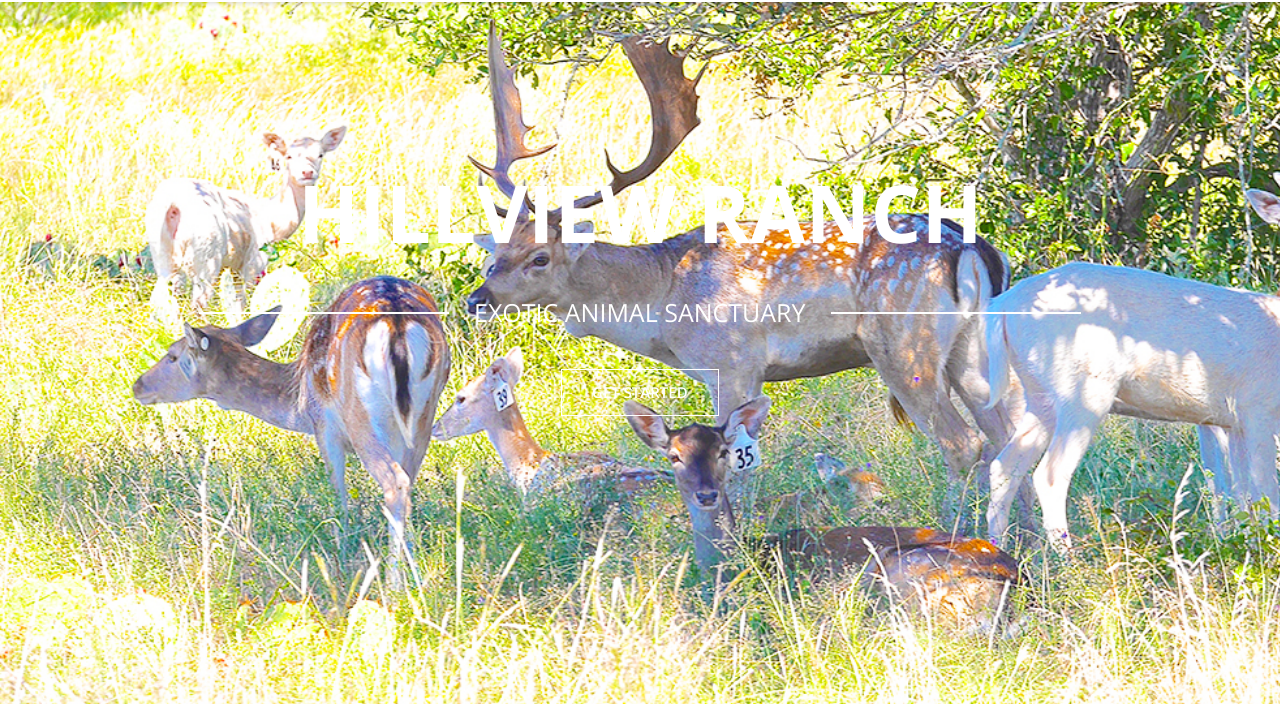
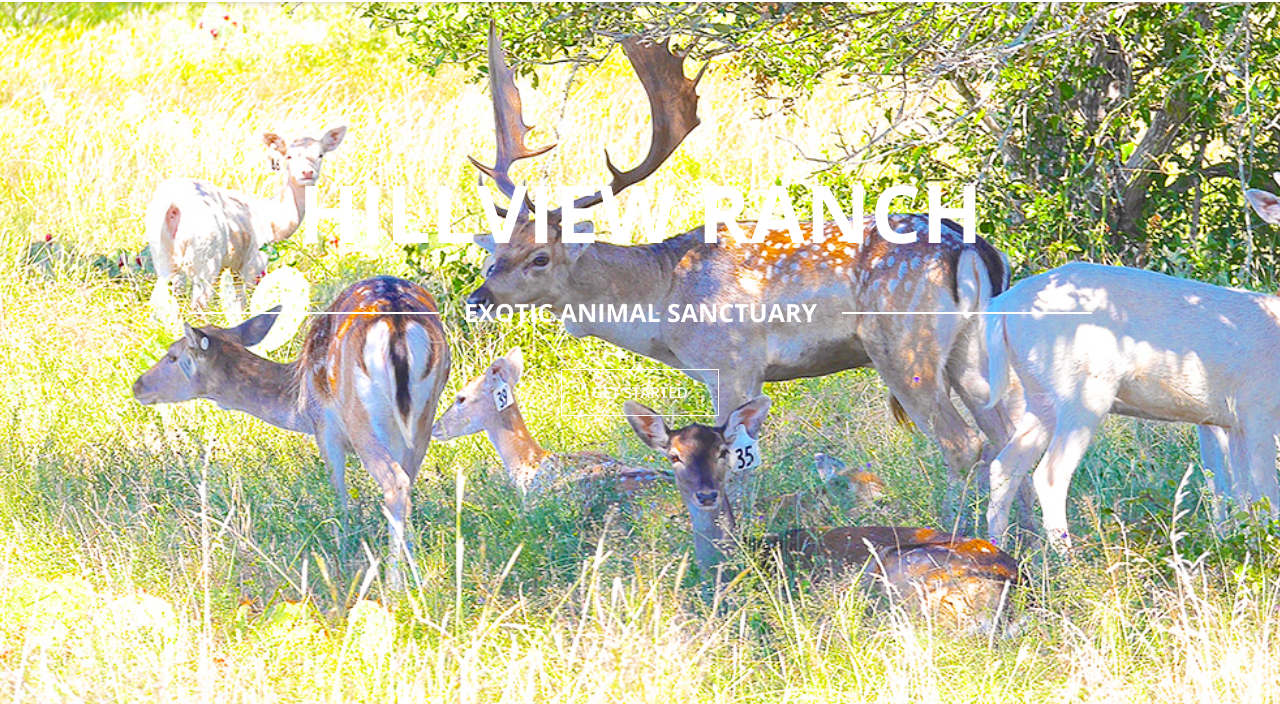
Before and after one commit to fasteddiegarcia/hillview-ranch, a plain HTML site: page index.html in a window 1280 px wide. Both pictures are taken after a click on the link 1157 px from the left and 45 px from the top of the page. Shown: the part 88-792 px from the top of the page. Drawn offline with nearby package versions, Linux system fonts and the light colour scheme; a script that the page names is missing.

Commit message:
Edit 6
changed the fonts on the jumbotron

```diff
--- a/css/custom.css
+++ b/css/custom.css
@@ -32,3 +32,12 @@
 .ab_latest_portfolio figure p {
 	font-size: 100%;
 }
+
+.tp-caption {
+	font-size: 30px;
+	font-weight: 800;
+}
+
+.tp-captionrevelance-big {
+	font-size: 600px;
+}
```
